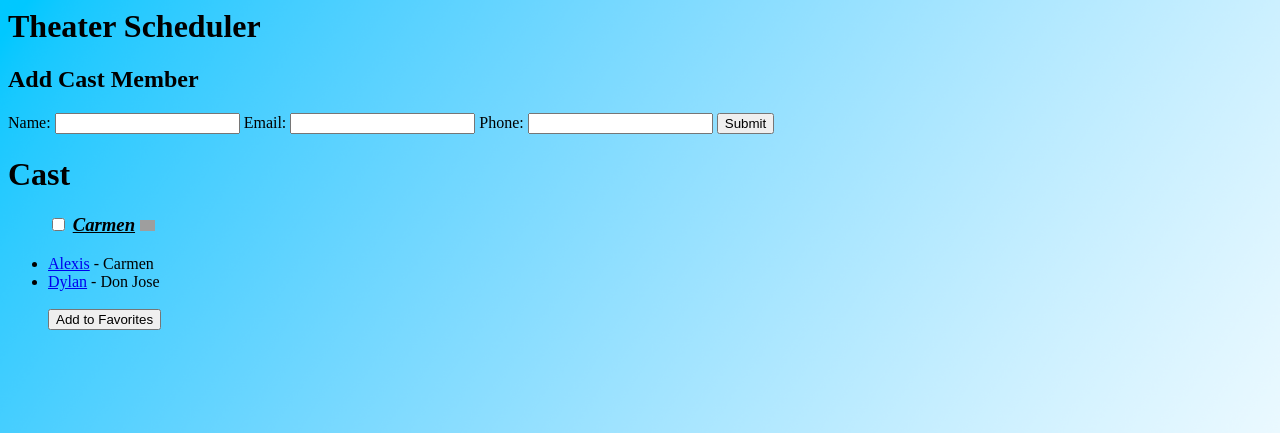
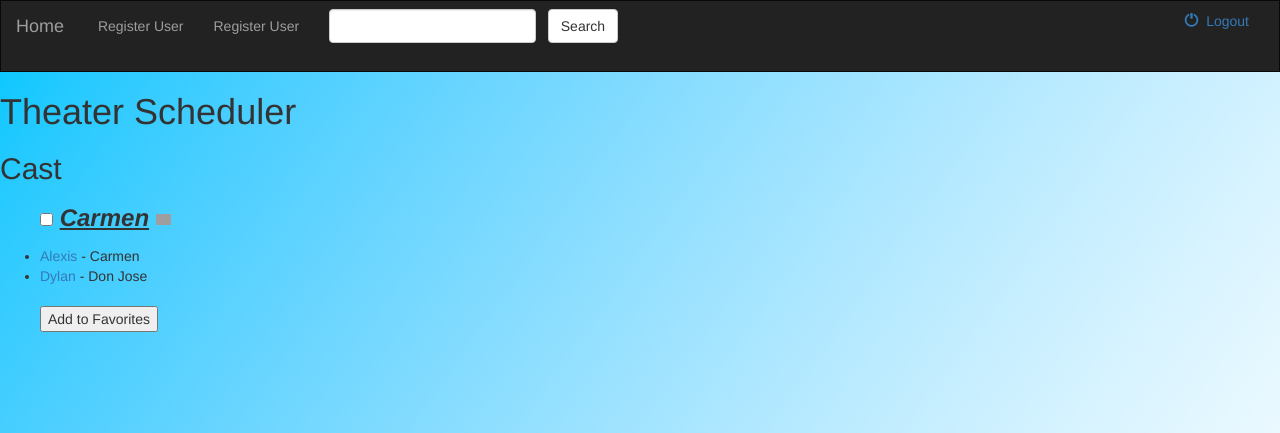
Before and after one commit to bluelegacy12/Portfolio, a Django app: page /getdata/home/ in a window 1280 px wide. Shown: the top 433 px of the page. Run offline with Django 4.2, Linux system fonts and the light colour scheme; some libraries are stand-ins or nearby versions; grey boxes are pictures that could not be loaded.

Commit message:
added bootstrap and navbar

```diff
--- a/Backend Projects/theater-django/theater/getdata/models.py
+++ b/Backend Projects/theater-django/theater/getdata/models.py
@@ -1,11 +1,15 @@
 from django.db import models
 import datetime
+from django.urls import reverse
 
 # Create your models here.
 class Performers(models.Model):
     name = models.CharField(max_length=128, unique=True, null=False)
     email = models.CharField(max_length=128, unique=True, null=False)
     phone = models.CharField(max_length=10, unique=True, null=False)
+
+    def get_absolute_url(self):
+        return reverse('getdata:home', kwargs={'pk': self.pk})
 
     def __str__(self):
         return self.name + ', ' + self.email + ', ' + self.phone
--- a/Backend Projects/theater-django/theater/getdata/static/style.css
+++ b/Backend Projects/theater-django/theater/getdata/static/style.css
@@ -2,3 +2,7 @@ body{
     background: white url("images/bluebackground.png");
     background-size: cover;
 }
+
+.navbar{
+    border-radius: 0px;
+}
--- /dev/null
+++ b/Backend Projects/theater-django/theater/getdata/templates/base.html
@@ -0,0 +1,49 @@
+<!DOCTYPE html>
+<html>
+    <head>
+        <meta charset="UTF-8">
+        <title>Theater Scheduler</title>
+        {% load static %}
+        <link rel="stylesheet" href="https://maxcdn.bootstrapcdn.com/bootstrap/3.3.6/css/bootstrap.min.css">
+        <link rel="stylesheet" type="text/css" href="{% static 'style.css' %}">
+    </head>
+    <body>
+    <nav class="navbar navbar-inverse">
+        <div class="container-fluid">
+            <div class="navbar-header">
+            <button type="button" class="navbar-toggle" data-toggle="collapse" data-target="#topnavbar">
+                <span class="icon-bar"></span>
+                <span class="icon-bar"></span>
+                <span class="icon-bar"></span>
+            </button>
+            <a class="navbar-brand" href="{% url 'getdata:home' %}">Home</a>&nbsp;
+            </div>
+            <div class="collapse navbar-collapse">
+                <ul class="nav navbar-nav">
+                    <li class="">
+                        <a href="{% url 'getdata:register' %}" aria-hidden="true">Register User</a>&nbsp;
+                    </li>
+                    <li class="">
+                        <a href="{% url 'getdata:register' %}" aria-hidden="true">Register User</a>&nbsp;
+                    </li>
+                </ul>
+                <form class="navbar-form navbar-left" role="search" method="get" action="">
+                    <div class="form-group">
+                        <input type="text" class="form-control" name="q" value="">&nbsp;
+                    </div>&nbsp;
+                    <button type="submit" class="btn btn-default">Search</button>&nbsp;
+                </form>
+                <ul class="nav navbar-right">
+                    <li class="">
+                        <a href="">
+                            <span class="glyphicon glyphicon-off" aria-hidden="true"></span>&nbsp; Logout
+                        </a>
+                    </li>
+                </ul>
+            </div>
+        </div>
+    </nav>
+    {% block body %}
+    {% endblock %}
+    </body>
+</html>
--- a/Backend Projects/theater-django/theater/getdata/templates/home.html
+++ b/Backend Projects/theater-django/theater/getdata/templates/home.html
@@ -1,21 +1,8 @@
-{% load static %}
-<link rel="stylesheet" type="text/css" href="{% static 'style.css' %}">
-<html>
-    <!-- <nav class="navbar">
-        <div class="container-fluid">
-            <div class="navbar-header"></div>
-        </div>
-    </nav> -->
-    <body>
+{% extends 'base.html' %}
+{% block body %}
+
 <h1>Theater Scheduler</h1>
-        <form action="/getdata/home/" method="post">
-            {% csrf_token %}
-            <h2>Add Cast Member</h2>
-            {{ form }}
-            <input type="submit" value="Submit">
-        </form>
-
-        <h1>Cast</h1>
+<h2>Cast</h2>
 <ul>{% for s in all_shows %}
     <form action="{% url 'getdata:favorite' s.id %}" method="post">
         {% csrf_token %}
@@ -36,5 +23,4 @@
     <input type="submit" value="Add to Favorites">
 </form>
 </ul>
-    </body>
-</html>
+    {% endblock %}
--- a/Backend Projects/theater-django/theater/getdata/urls.py
+++ b/Backend Projects/theater-django/theater/getdata/urls.py
@@ -5,9 +5,10 @@ app_name = 'getdata'
 
 urlpatterns = [
     path('added/', views.home),
-    path('home/', views.home),
+    path('home/', views.home, name='home'),
     # /info/23/
     re_path(r'^info/(?P<performer_id>[0-9]+)/$', views.info, name='info'),
     re_path(r'^info/(?P<show_id>[0-9]+)/favorite/$', views.favorite, name='favorite'),
-    path('register', views.UserFormView.as_view(), name='register'),
+    path('register/', views.UserFormView.as_view(), name='register'),
+    path('added/', views.PerformerCreate.as_view(), name='performer-add')
 ]
--- a/Backend Projects/theater-django/theater/getdata/views.py
+++ b/Backend Projects/theater-django/theater/getdata/views.py
@@ -3,6 +3,7 @@ from .forms import NameForm, UserForm
 from .models import Performers, Shows, Roles
 from django.contrib.auth import authenticate, login
 from django.views.generic import View
+from django.views.generic.edit import CreateView, DeleteView, UpdateView
 
 all_performers = Performers.objects.all()
 all_shows = Shows.objects.all()
@@ -100,3 +101,7 @@ class UserFormView(View):
                     login(request, user)
                     return redirect('getdata:home')
         return render(request, self.template_name, {'form': form})
+
+class PerformerCreate(CreateView):
+    model = Performers
+    fields = ['name', 'email', 'phone']
```
Also changed, not shown: Backend Projects/theater-django/theater/getdata/templates/added.html (+3 -4 lines), Backend Projects/theater-django/theater/getdata/templates/form-template.html (added, +12 -0 lines), Backend Projects/theater-django/theater/getdata/templates/info.html (+3 -4 lines), Backend Projects/theater-django/theater/getdata/templates/register.html (+11 -0 lines), Backend Projects/theater-django/theater/db.sqlite3, 1 other file. Lines whose indentation alone changed are shown as unchanged.
